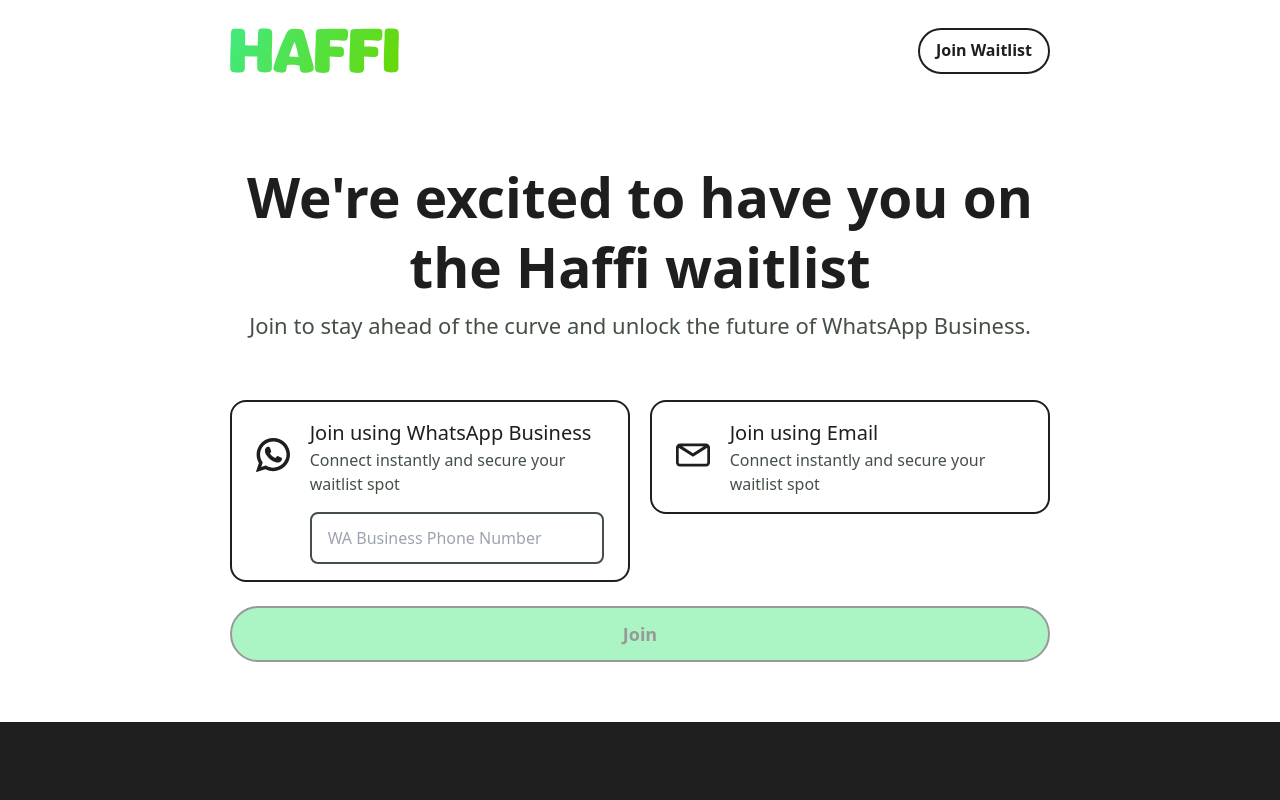
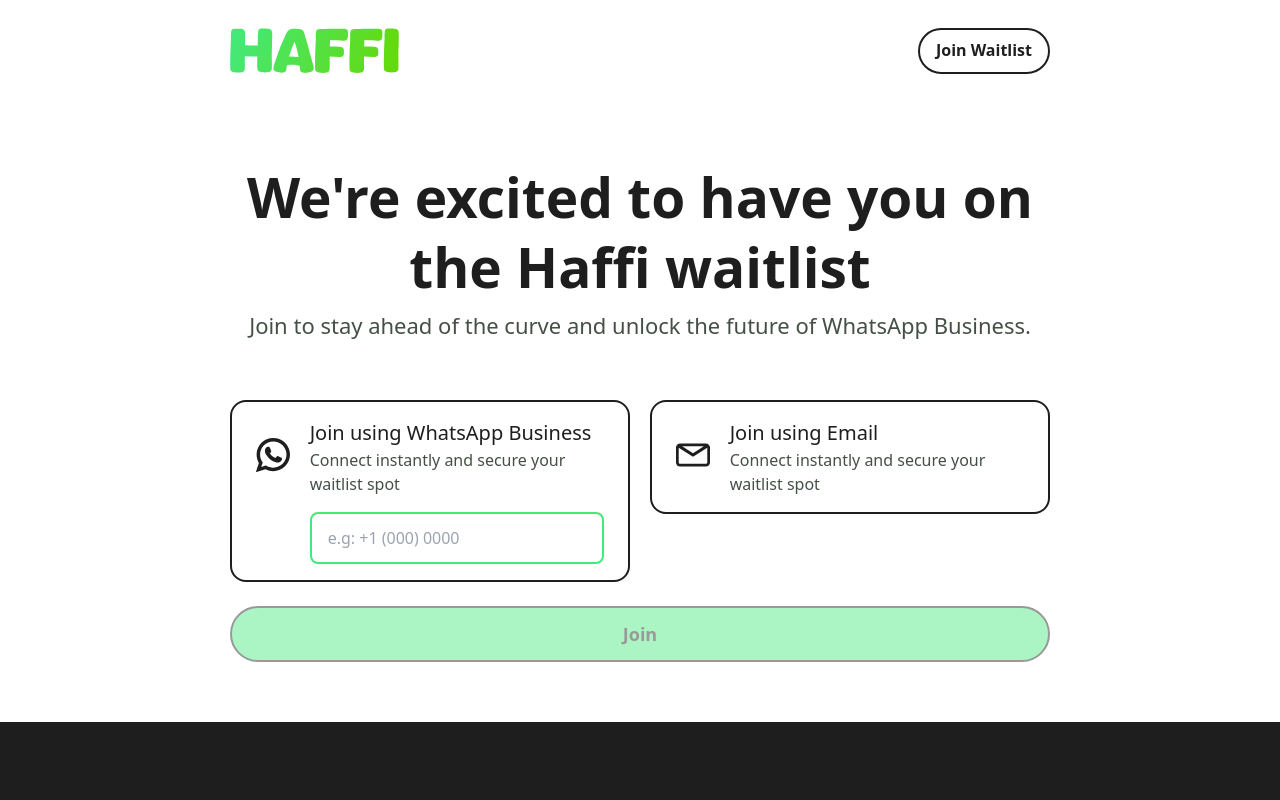
Before and after one commit to haffi-one/haffi-site, a Next.js app: page /join-waitlist in a window 1280 px wide. Both pictures are taken after a click on the element 430 px from the left and 457 px from the top of the page. Shown: the top 800 px of the page. Built offline with nearby package versions, Linux system fonts and the light colour scheme.

Commit message:
improved form ux

```diff
--- a/src/app/join-waitlist/components/Form.tsx
+++ b/src/app/join-waitlist/components/Form.tsx
@@ -9,17 +9,22 @@
 const Form = () => {
   const router = useRouter();
   const [type, setType] = useState<FormType>("whatsapp");
-  const [value, setValue] = useState("");
-  const [isInvalid, setIsInvalid] = useState(false);
+  const [valueWhatsapp, setValueWhatsApp] = useState("");
+  const [valueEmail, setValueEmail] = useState("");
+  const [isInvalidWhatsapp, setIsInvalidWhatsApp] = useState(false);
+  const [isInvalidEmail, setIsInvalidEmail] = useState(false);
+
   const handleOnSelect = (_type: FormType) => {
     return () => {
       if (_type != type) {
         setType(_type);
-        setValue("");
-        setIsInvalid(false);
       }
     };
   };
+
+  const isInvalid = type == "whatsapp" ? isInvalidWhatsapp : isInvalidEmail;
+  const formValue = type == "whatsapp" ? valueWhatsapp : valueEmail;
+  const cannotSubmit = formValue.trim() == "" || isInvalid;
 
   const onSubmit = useCallback(
     (e: MouseEvent<HTMLButtonElement>) => {
@@ -29,7 +34,7 @@
         method: "POST",
         body: JSON.stringify({
           type,
-          value,
+          value: formValue,
         }),
         headers: {
           "Content-Type": "application/json",
@@ -42,10 +47,9 @@
           }
         });
     },
-    [type, value, isInvalid, router]
+    [type, formValue, isInvalid, router]
   );
 
-  const cannotSubmit = value.trim() == "" || isInvalid;
   return (
     <>
       <div className="gap-5 w-full flex flex-col md:flex-row">
@@ -57,10 +61,10 @@
           onSelect={handleOnSelect("whatsapp")}
         >
           <WhatsAppNumberInput
-            value={value}
-            isInvalid={isInvalid}
-            onValueChange={setValue}
-            setIsInvalid={setIsInvalid}
+            value={valueWhatsapp}
+            isInvalid={isInvalidWhatsapp}
+            onValueChange={setValueWhatsApp}
+            setIsInvalid={setIsInvalidWhatsApp}
           />
         </Option>
         <Option
@@ -71,10 +75,10 @@
           onSelect={handleOnSelect("email")}
         >
           <EmailInput
-            value={value}
-            isInvalid={isInvalid}
-            onValueChange={setValue}
-            setIsInvalid={setIsInvalid}
+            value={valueEmail}
+            isInvalid={isInvalidEmail}
+            onValueChange={setValueEmail}
+            setIsInvalid={setIsInvalidEmail}
           />
         </Option>
       </div>
--- a/src/components/Inputs.tsx
+++ b/src/components/Inputs.tsx
@@ -28,10 +28,13 @@
   return (
     <>
       <input
-        type="text"
-        placeholder="WA Business Phone Number"
+        type="type"
+        autoComplete="tel"
+        placeholder="e.g: +1 (000) 0000"
         className={` w-full border-2 border-gray-dark-2 rounded-lg px-4 py-3 text-gray-dark-1 ${
-          isInvalid ? "border-red-500 outline-none" : "outline-green-1"
+          isInvalid
+            ? "border-red-500 outline-none"
+            : "border-green-1 outline-none"
         }`}
         onBlur={validateInput}
         onChange={onChange}
@@ -65,7 +68,9 @@
         type="text"
         placeholder="your@email.com"
         className={` w-full border-2 border-gray-dark-2 rounded-lg px-4 py-3 text-gray-dark-1 ${
-          isInvalid ? "border-red-500 outline-none" : "outline-green-1"
+          isInvalid
+            ? "border-red-500 outline-none"
+            : "border-green-1 outline-none"
         }`}
         onBlur={validateInput}
         onChange={onChange}
```
